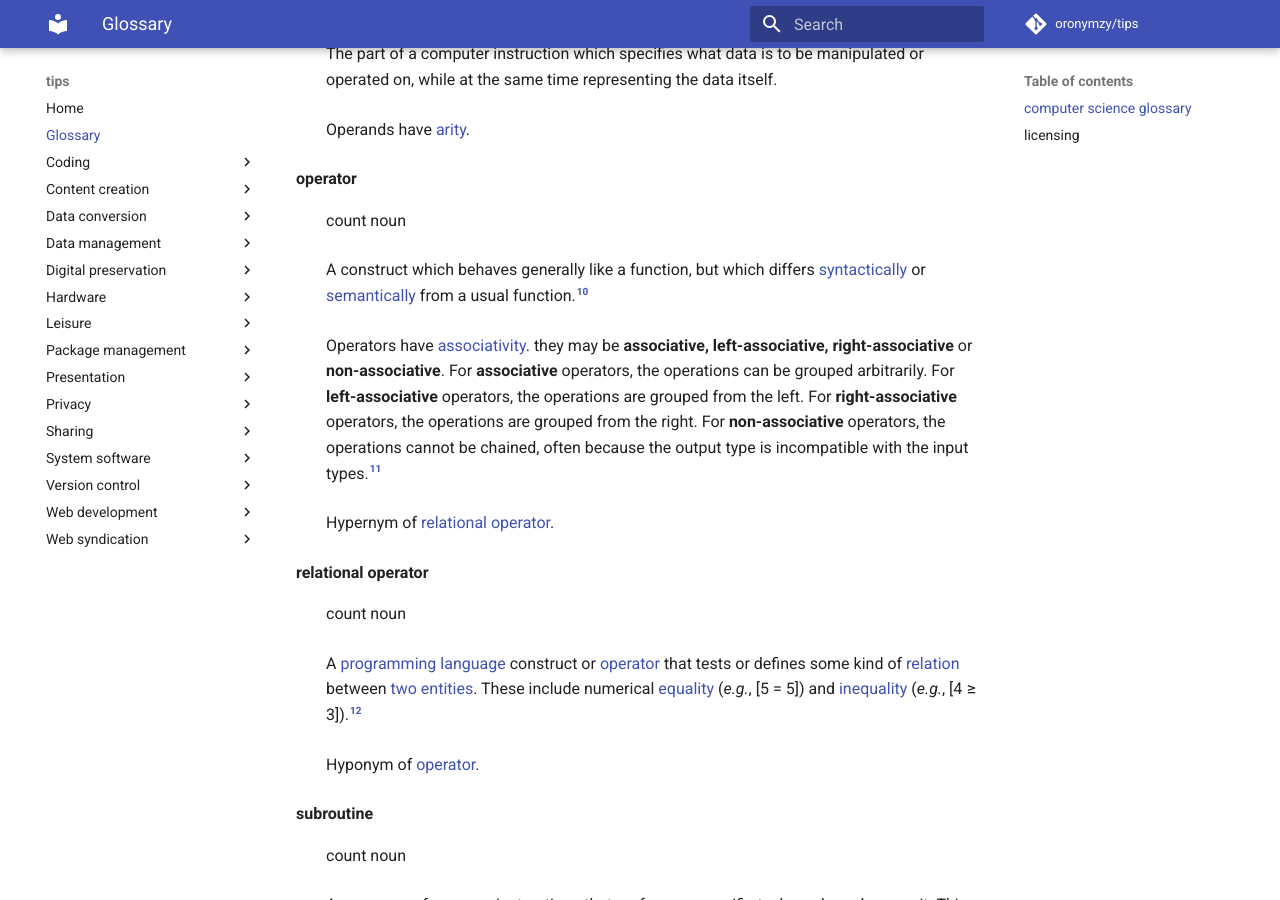
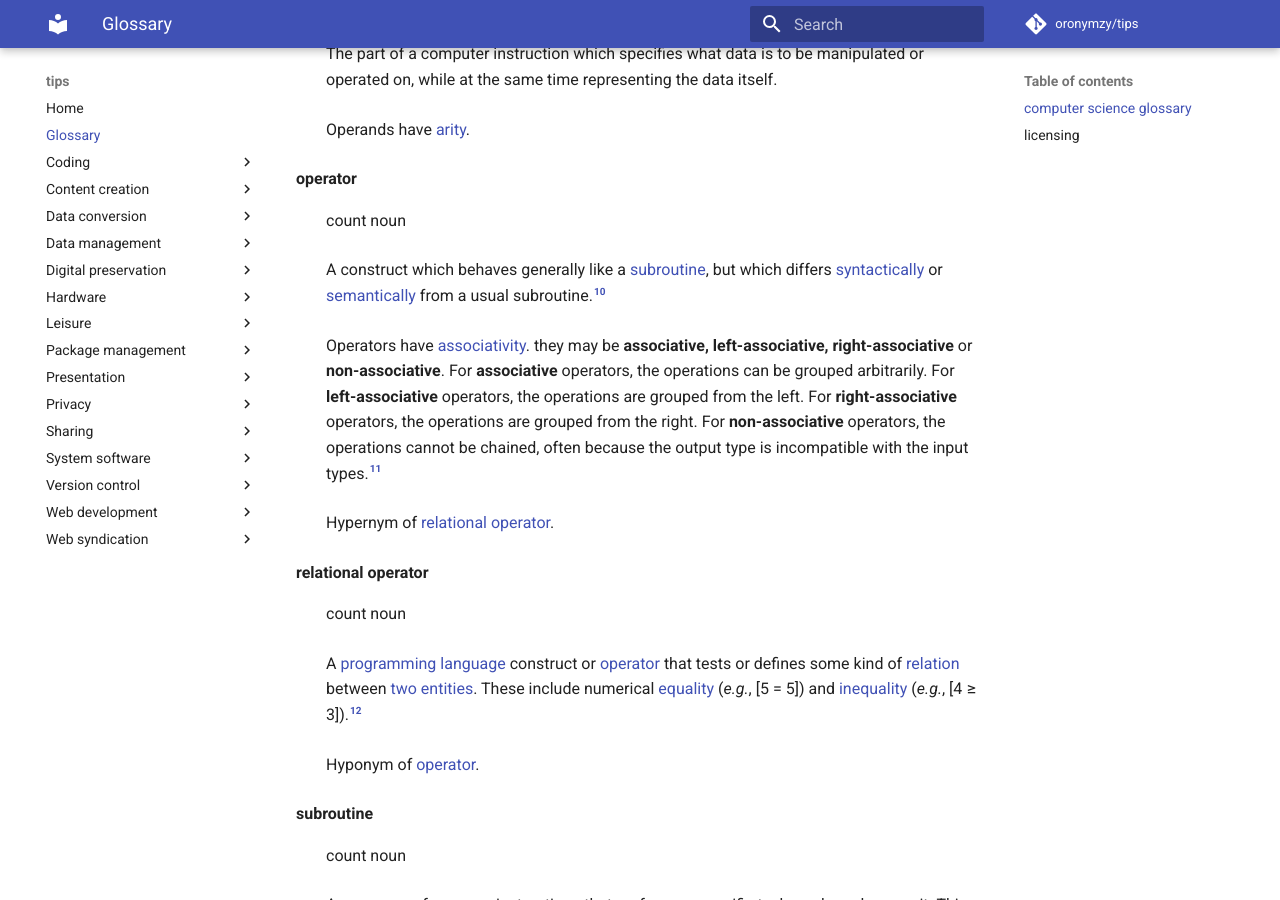
Before and after one commit to oronymzy/tips, an MkDocs documentation site: the page built from docs/glossry.md, in a window 1280 px wide and 900 px high, scrolled down 1725 px. Built offline with MkDocs 1.6.1 and Material for MkDocs 9.7.7, drawn with Linux system fonts in a browser that asks for light colours; comment, search, counter and statistics services are not loaded.

Commit message:
Change 'function' to 'subroutine', change hyperlink, add hyperlink

```diff
--- a/docs/glossry.md
+++ b/docs/glossry.md
@@ -5,7 +5,7 @@ These are concepts I find especially confusing, ambiguous, or difficult to remem
 
 **arity** {: #aritydef }
 : mass noun
-: The number of [operands](#operanddef) a [function](https://en.wiktionary.org/wiki/function) takes.[^aritydef-note1]
+: The number of [operands](#operanddef) a [subroutine](#subroutinedef) takes.[^aritydef-note1]
 
 **associativity** {: #associativitydef }
 : mass noun
@@ -44,7 +44,7 @@ These are concepts I find especially confusing, ambiguous, or difficult to remem
 
 **operator** {: #operatordef }
 : count noun
-: A construct which behaves generally like a function, but which differs [syntactically](https://en.wikipedia.org/wiki/Syntax_(programming_languages)) or [semantically](https://en.wikipedia.org/wiki/Semantics_(computer_science)) from a usual function.[^operatordef-note1]
+: A construct which behaves generally like a [subroutine](#subroutinedef), but which differs [syntactically](https://en.wikipedia.org/wiki/Syntax_(programming_languages)) or [semantically](https://en.wikipedia.org/wiki/Semantics_(computer_science)) from a usual subroutine.[^operatordef-note1]
 : Operators have [associativity](#associativitydef). they may be **associative, left-associative, right-associative** or **non-associative**. For **associative** operators, the operations can be grouped arbitrarily. For **left-associative** operators, the operations are grouped from the left. For **right-associative** operators, the operations are grouped from the right. For **non-associative** operators, the operations cannot be chained, often because the output type is incompatible with the input types.[^operatordef-note2]
 : Hypernym of [relational operator](#relationaloperatordef).
 
```
